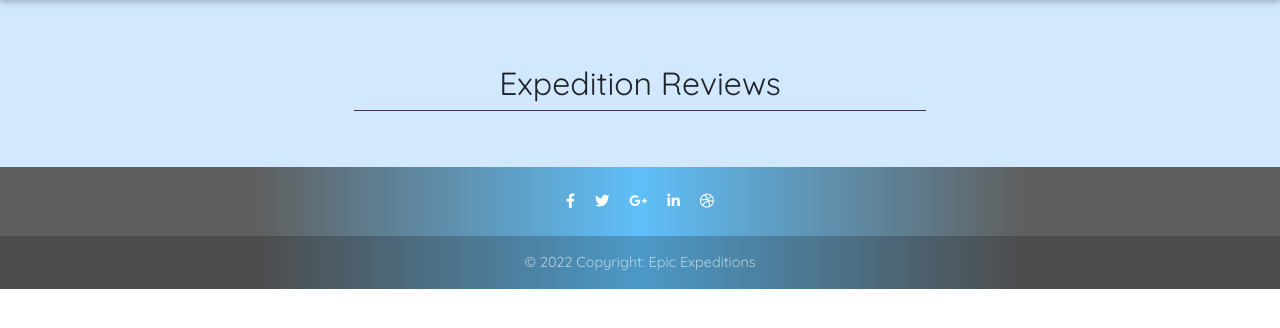
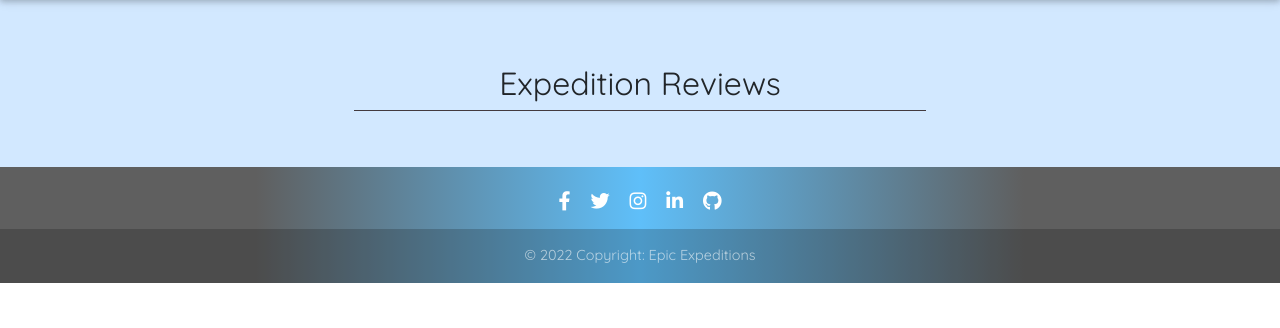
Before and after one commit to legenduzair/epic-expeditions, a Django app: page /review_list/ in a window 1280 px wide. Shown: the part 62-390 px from the top of the page. Run offline with Django 3.2, Linux system fonts and the light colour scheme; data that the repository does not hold is empty; some libraries are stand-ins or nearby versions.

Commit message:
Edit footer social media icons, add href links to allow user to navigate to corresponding websites

```diff
--- a/static/css/style.css
+++ b/static/css/style.css
@@ -10,6 +10,10 @@ body {
 nav, footer {
     background: rgb(95,95,95);
     background: linear-gradient(90deg, rgba(95,95,95,1) 20%, rgba(95,191,249,1) 50%, rgba(95,95,95,1) 80%);
+}
+
+.list-inline-item a:hover {
+    color: #433A3F;
 }
 
 .navbar-toggler {
--- a/templates/base.html
+++ b/templates/base.html
@@ -83,28 +83,28 @@
         <div class="container">
             <ul class="list-unstyled list-inline text-center">
                 <li class="list-inline-item">
-                    <a class="btn-floating btn-fb mx-1">
-                        <i class="fab fa-facebook-f"> </i>
+                    <a class="mx-1" href="https://www.facebook.com" target="_blank">
+                        <i class="fab fa-facebook-f fa-lg"> </i>
                     </a>
                 </li>
                 <li class="list-inline-item">
-                    <a class="btn-floating btn-tw mx-1">
-                        <i class="fab fa-twitter"> </i>
+                    <a class="mx-1" href="https://www.twitter.com" target="_blank">
+                        <i class="fab fa-twitter fa-lg"> </i>
                     </a>
                 </li>
                 <li class="list-inline-item">
-                    <a class="btn-floating btn-gplus mx-1">
-                        <i class="fab fa-google-plus-g"> </i>
+                    <a class="mx-1" href="https://www.instagram.com" target="_blank">
+                        <i class="fab fa-instagram fa-lg"> </i>
                     </a>
                 </li>
                 <li class="list-inline-item">
-                    <a class="btn-floating btn-li mx-1">
-                        <i class="fab fa-linkedin-in"> </i>
+                    <a class="mx-1" href="https://www.linkedin.com" target="_blank">
+                        <i class="fab fa-linkedin-in fa-lg"> </i>
                     </a>
                 </li>
                 <li class="list-inline-item">
-                    <a class="btn-floating btn-dribbble mx-1">
-                        <i class="fab fa-dribbble"> </i>
+                    <a class="mx-1" href="https://www.github.com" target="_blank">
+                        <i class="fab fa-github fa-lg"> </i>
                     </a>
                 </li>
             </ul>
```
